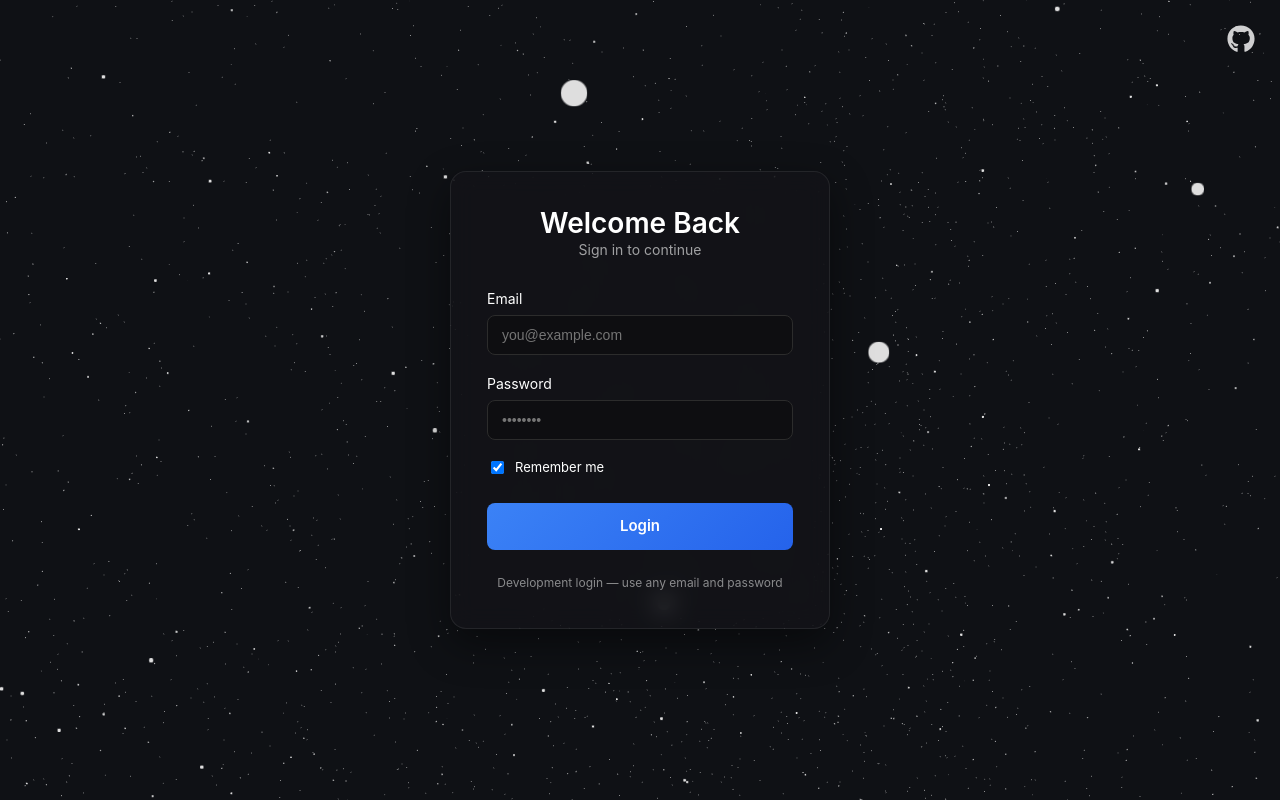
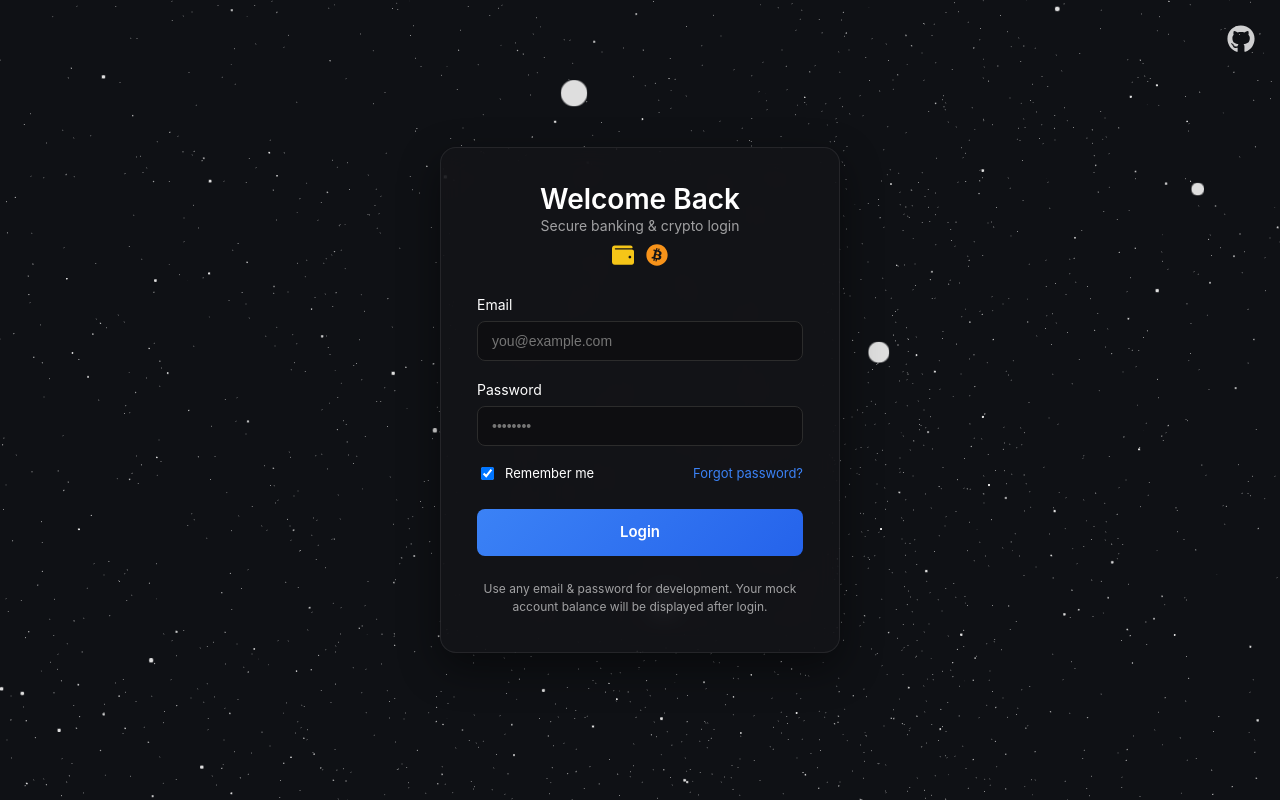
Before and after one commit to RyanPhillipsUMKC/CS451R-Team15, a React (Vite) app: page / in a window 1280 px wide. Built offline with nearby package versions, Linux system fonts and the light colour scheme.

Commit message:
Update Login.jsx
Update

```diff
--- a/src/Login/Login.jsx
+++ b/src/Login/Login.jsx
@@ -1,5 +1,5 @@
 import { useState } from "react";
-import { FaGithub } from "react-icons/fa";
+import { FaGithub, FaWallet, FaBitcoin } from "react-icons/fa";
 import StarsCanvas from "./StarsCanvas";
 
 export default function LoginPage({ onLoginSuccess }) {
@@ -54,7 +54,11 @@ export default function LoginPage({ onLoginSuccess }) {
       <form onSubmit={handleSubmit} style={styles.card}>
         <div style={styles.header}>
           <h1 style={styles.title}>Welcome Back</h1>
-          <p style={styles.subtitle}>Sign in to continue</p>
+          <p style={styles.subtitle}>Secure banking & crypto login</p>
+          <div style={styles.icons}>
+            <FaWallet size={22} color="#f5c518" />
+            <FaBitcoin size={22} color="#f7931a" style={{ marginLeft: 12 }} />
+          </div>
         </div>
 
         <label style={styles.label}>
@@ -88,6 +92,7 @@ export default function LoginPage({ onLoginSuccess }) {
             />
             Remember me
           </label>
+          <span style={styles.forgot}>Forgot password?</span>
         </div>
 
         {error && <div style={styles.error}>{error}</div>}
@@ -97,13 +102,15 @@ export default function LoginPage({ onLoginSuccess }) {
         </button>
 
         <div style={styles.hint}>
-          Development login — use any email and password
+          Use any email & password for development.
+          Your mock account balance will be displayed after login.
         </div>
       </form>
     </div>
   );
 }
 
+// Mock authentication function with sample balance
 function mockAuthenticate(email, password) {
   return new Promise((resolve, reject) => {
     setTimeout(() => {
@@ -117,6 +124,11 @@ function mockAuthenticate(email, password) {
         name: "Demo User",
         email,
         token: "mock-jwt-token",
+        balance: "$12,345.67",
+        crypto: {
+          BTC: "0.42",
+          ETH: "3.18",
+        },
       });
     }, 900);
   });
@@ -144,10 +156,10 @@ const styles = {
   },
 
   card: {
-    width: 380,
+    width: 400,
     padding: 36,
     borderRadius: 16,
-    background: "rgba(20, 20, 25, 0.65)",
+    background: "rgba(20, 20, 25, 0.75)",
     backdropFilter: "blur(12px)",
     display: "flex",
     flexDirection: "column",
@@ -172,6 +184,12 @@ const styles = {
     margin: 0,
     opacity: 0.6,
     fontSize: 14,
+  },
+
+  icons: {
+    display: "flex",
+    justifyContent: "center",
+    marginTop: 8,
   },
 
   label: {
@@ -204,6 +222,12 @@ const styles = {
     alignItems: "center",
   },
 
+  forgot: {
+    fontSize: 13,
+    color: "#3b82f6",
+    cursor: "pointer",
+  },
+
   button: {
     marginTop: 8,
     padding: "12px",
@@ -227,7 +251,7 @@ const styles = {
 
   hint: {
     fontSize: 12,
-    opacity: 0.5,
+    opacity: 0.6,
     textAlign: "center",
     marginTop: 6,
   },
```
